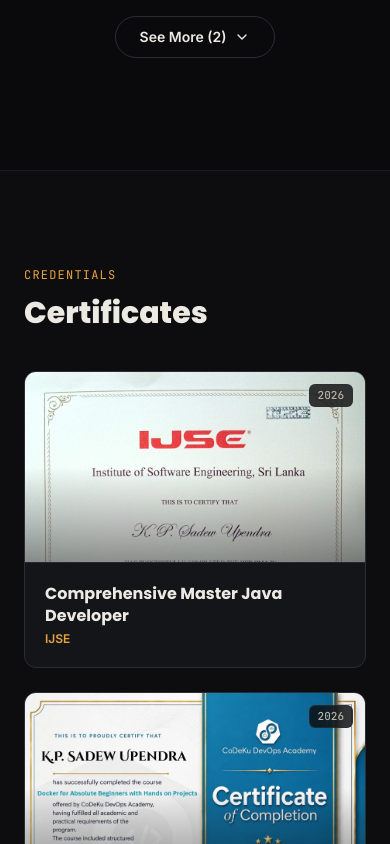
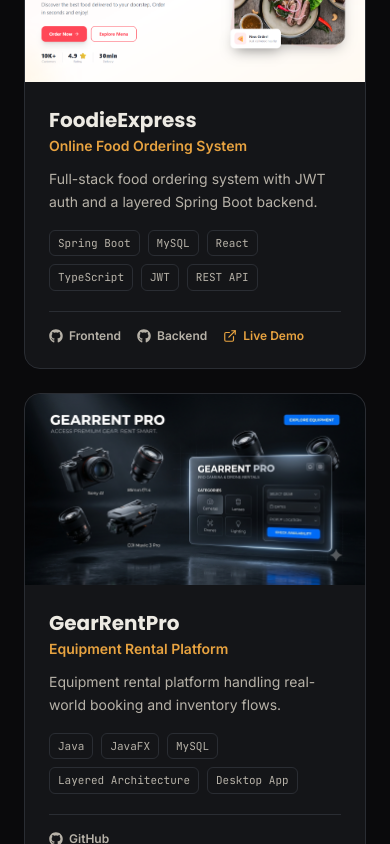
Before and after one commit to Sadew-Upendra/Portfolio, a Next.js app: page / in a window 390 px wide. Shown: the part 4820-5664 px from the top of the page. Built offline with nearby package versions, Linux system fonts and the light colour scheme; no server answers.

Commit message:
feat: upgrade the project section

```diff
--- /dev/null
+++ b/src/app/projects/[slug]/page.tsx
@@ -0,0 +1,98 @@
+import { notFound } from "next/navigation";
+import Link from "next/link";
+import { ArrowLeft, ExternalLink } from "lucide-react";
+import { projects } from "@/data/projects";
+import { Container } from "@/components/ui/Container";
+import { FaGithub as Github } from "react-icons/fa";
+
+export function generateStaticParams() {
+  return projects.map((p) => ({ slug: p.slug }));
+}
+
+export default function ProjectDetailPage({ params }: { params: { slug: string } }) {
+  const project = projects.find((p) => p.slug === params.slug);
+  if (!project) notFound();
+
+  return (
+    <main className="min-h-screen bg-bg py-16 text-ink">
+      <Container className="max-w-3xl">
+        <Link href="/#projects" className="inline-flex items-center gap-2 text-sm text-muted hover:text-lamp">
+          <ArrowLeft size={16} /> Back to projects
+        </Link>
+
+        <h1 className="mt-6 font-display text-4xl font-extrabold md:text-5xl">{project.title}</h1>
+        <p className="mt-3 max-w-xl text-muted">{project.summary}</p>
+
+        <div className="mt-5 flex flex-wrap gap-2">
+          {project.tech.map((t) => (
+            <span key={t} className="rounded-full border border-border px-3 py-1 font-mono text-xs text-muted">
+              {t}
+            </span>
+          ))}
+        </div>
+
+        <div className="mt-6 flex flex-wrap gap-3">
+          {project.repo?.type === "single" && (
+            <a href={project.repo.url} target="_blank" rel="noopener noreferrer" className="inline-flex items-center gap-2 rounded-full border border-border px-4 py-2 text-sm hover:border-lamp hover:text-lamp">
+              <Github size={16} /> Repository
+            </a>
+          )}
+          {project.repo?.type === "split" && (
+            <>
+              <a href={project.repo.frontend} target="_blank" rel="noopener noreferrer" className="inline-flex items-center gap-2 rounded-full border border-border px-4 py-2 text-sm hover:border-lamp hover:text-lamp">
+                <Github size={16} /> Frontend
+              </a>
+              <a href={project.repo.backend} target="_blank" rel="noopener noreferrer" className="inline-flex items-center gap-2 rounded-full border border-border px-4 py-2 text-sm hover:border-lamp hover:text-lamp">
+                <Github size={16} /> Backend
+              </a>
+            </>
+          )}
+          {project.live && (
+            <a href={project.live.url} target="_blank" rel="noopener noreferrer" className="inline-flex items-center gap-2 rounded-full bg-lamp px-4 py-2 text-sm font-semibold text-[#1A1206]">
+              <ExternalLink size={16} /> Live
+            </a>
+          )}
+        </div>
+
+        {project.image && (
+          <img src={project.image} alt={project.title} className="mt-10 w-full rounded-2xl border border-border" />
+        )}
+
+        {project.details ? (
+          <div className="mt-10 space-y-8">
+            <Section title="Overview" text={project.details.overview} />
+            <Section title="The Problem" text={project.details.problem} />
+            <Section title="Approach" text={project.details.approach} />
+            {project.details.architecture && (
+              <Section title="Architecture" text={project.details.architecture} />
+            )}
+            <div>
+              <h2 className="font-display text-xl font-bold text-lamp">Challenges</h2>
+              <ul className="mt-3 list-disc space-y-2 pl-5 text-muted">
+                {project.details.challenges.map((c) => (
+                  <li key={c}>{c}</li>
+                ))}
+              </ul>
+            </div>
+          </div>
+        ) : (
+          <div className="mt-10 rounded-2xl border border-dashed border-border p-8 text-center text-muted">
+            <p>
+              A full case study for this project isn&apos;t written up yet — this page is ready
+              to show the build process, technologies, and challenges once it is.
+            </p>
+          </div>
+        )}
+      </Container>
+    </main>
+  );
+}
+
+function Section({ title, text }: { title: string; text: string }) {
+  return (
+    <div>
+      <h2 className="font-display text-xl font-bold text-lamp">{title}</h2>
+      <p className="mt-3 leading-relaxed text-muted">{text}</p>
+    </div>
+  );
+}
--- a/src/components/sections/Projects/ProjectCard.tsx
+++ b/src/components/sections/Projects/ProjectCard.tsx
@@ -1,45 +1,28 @@
 "use client";
 
+import { useState } from "react";
 import { motion } from "framer-motion";
 import Link from "next/link";
-import { SiGithub } from '@icons-pack/react-simple-icons';
-import { ExternalLink, PlayCircle, ImageIcon } from "lucide-react";
+import { ExternalLink, PlayCircle, ImageIcon, ArrowUpRight } from "lucide-react";
+import { FaGithub as Github } from "react-icons/fa";
 import { Project } from "@/types";
 
 function RepoButtons({ repo }: { repo: Project["repo"] }) {
   if (!repo) return null;
   if (repo.type === "single") {
     return (
-      <a
-        href={repo.url}
-        target="_blank"
-        rel="noopener noreferrer"
-        aria-label="GitHub repository"
-        className="flex h-9 w-9 items-center justify-center rounded-full border border-border text-muted transition hover:border-lamp hover:text-lamp"
-      >
-        <SiGithub size={16} />
+      <a href={repo.url} target="_blank" rel="noopener noreferrer" className="flex items-center gap-1.5 text-xs font-semibold text-muted transition hover:text-lamp">
+        <Github size={14} /> GitHub
       </a>
     );
   }
   return (
     <>
-      <a
-        href={repo.frontend}
-        target="_blank"
-        rel="noopener noreferrer"
-        aria-label="Frontend repository"
-        className="flex items-center gap-1.5 rounded-full border border-border px-3 py-1.5 text-xs text-muted transition hover:border-lamp hover:text-lamp"
-      >
-        <SiGithub size={14} /> Frontend
+      <a href={repo.frontend} target="_blank" rel="noopener noreferrer" className="flex items-center gap-1.5 text-xs font-semibold text-muted transition hover:text-lamp">
+        <Github size={14} /> Frontend
       </a>
-      <a
-        href={repo.backend}
-        target="_blank"
-        rel="noopener noreferrer"
-        aria-label="Backend repository"
-        className="flex items-center gap-1.5 rounded-full border border-border px-3 py-1.5 text-xs text-muted transition hover:border-lamp hover:text-lamp"
-      >
-        <SiGithub size={14} /> Backend
+      <a href={repo.backend} target="_blank" rel="noopener noreferrer" className="flex items-center gap-1.5 text-xs font-semibold text-muted transition hover:text-lamp">
+        <Github size={14} /> Backend
       </a>
     </>
   );
@@ -48,36 +31,65 @@
 function LiveButton({ live }: { live: Project["live"] }) {
   if (!live) return null;
   const iconMap = { website: ExternalLink, video: PlayCircle, image: ImageIcon };
-  const labelMap = { website: "Live", video: "Demo Video", image: "Preview" };
+  const labelMap = { website: "Live Demo", video: "Demo Video", image: "Preview" };
   const Icon = iconMap[live.type];
   return (
-    <a
-      href={live.url}
-      target="_blank"
-      rel="noopener noreferrer"
-      className="flex items-center gap-1.5 rounded-full bg-lamp/10 px-3 py-1.5 text-xs font-semibold text-lamp transition hover:bg-lamp/20"
-    >
+    <a href={live.url} target="_blank" rel="noopener noreferrer" className="flex items-center gap-1.5 text-xs font-semibold text-lamp transition hover:brightness-110">
       <Icon size={14} /> {labelMap[live.type]}
     </a>
   );
 }
 
 export function ProjectCard({ project, index }: { project: Project; index: number }) {
+  const hasCaseStudy = Boolean(project.details);
+  const [imageFailed, setImageFailed] = useState(false);
+  const showImage = project.image && !imageFailed;
 
   const CardInner = (
     <>
-      <div className="aspect-video w-full overflow-hidden rounded-t-2xl bg-navy">
-        {project.image ? (
+      <div className="relative aspect-video w-full overflow-hidden rounded-t-2xl bg-navy">
+        {showImage ? (
           <img
-            src={project.image}
+            src={project.image!}
             alt={project.title}
+            onError={() => setImageFailed(true)}
             className="h-full w-full object-cover transition duration-500 group-hover:scale-105"
           />
         ) : (
-          <div className="flex h-full w-full items-center justify-center font-display text-2xl font-bold text-muted">
-            {project.title.slice(0, 2).toUpperCase()}
+          <div className="flex h-full w-full items-center justify-center text-5xl">
+            {project.emoji ?? "💻"}
           </div>
         )}
+        {hasCaseStudy && (
+          <div className="absolute right-3 top-3 flex h-8 w-8 items-center justify-center rounded-full bg-black/50 backdrop-blur-sm">
+            <ArrowUpRight size={16} className="text-lamp" />
+          </div>
+        )}
+      </div>
+
+      <div className="p-6">
+        <h3 className="font-display text-xl font-bold">{project.title}</h3>
+        {project.subtitle && <p className="mt-0.5 text-sm font-semibold text-lamp">{project.subtitle}</p>}
+        <p className="mt-3 text-sm leading-relaxed text-muted">{project.summary}</p>
+
+        <div className="mt-4 flex flex-wrap gap-2">
+          {project.tech.map((t) => (
+            <span key={t} className="rounded-md border border-border px-2 py-1 font-mono text-[11px] text-muted">
+              {t}
+            </span>
+          ))}
+        </div>
+
+        <div
+          className="mt-5 flex flex-wrap items-center gap-4 border-t border-border pt-4"
+          onClick={(e) => e.stopPropagation()}
+        >
+          <RepoButtons repo={project.repo} />
+          <LiveButton live={project.live} />
+          {!project.repo && !project.live && (
+            <span className="font-mono text-xs text-muted/70">No public links yet</span>
+          )}
+        </div>
       </div>
     </>
   );
@@ -88,8 +100,9 @@
       whileInView={{ opacity: 1, y: 0 }}
       viewport={{ once: true, margin: "-60px" }}
       transition={{ duration: 0.5, delay: index * 0.06 }}
-      className="group overflow-hidden rounded-2xl border border-border bg-surface"
+      className="group overflow-hidden rounded-2xl border border-border bg-surface transition hover:border-lamp/40"
     >
+      {hasCaseStudy ? <Link href={`/projects/${project.slug}`}>{CardInner}</Link> : CardInner}
     </motion.div>
   );
 }
--- a/src/components/sections/Projects/Projects.tsx
+++ b/src/components/sections/Projects/Projects.tsx
@@ -15,7 +15,7 @@
   const hiddenCount = projects.length - DEFAULT_COUNT;
 
   return (
-    <section id="projects" className="scroll-mt-24 py-28">
+    <section id="projects" className="scroll-mt-20 py-20 md:py-32">
       <Container>
         <SectionHeading eyebrow="SELECTED WORK" title="Projects" />
         <div className="grid gap-6 md:grid-cols-2 lg:grid-cols-3">
@@ -31,13 +31,10 @@
               className="inline-flex items-center gap-2 rounded-full border border-border px-6 py-2.5 text-sm font-semibold text-ink transition hover:border-lamp hover:text-lamp"
             >
               {showAll ? (
-                <>
-                  Show Less <ChevronUp size={16} />
-                </>
+                <>Show Less <ChevronUp size={16} /></>
               ) : (
-                <>
-                  See More ({hiddenCount}) <ChevronDown size={16} />
-                </>
+                // <>See More ({hiddenCount}) <ChevronDown size={16} /></>
+                <>See More <ChevronDown size={16} /></>
               )}
             </button>
           </div>
```
